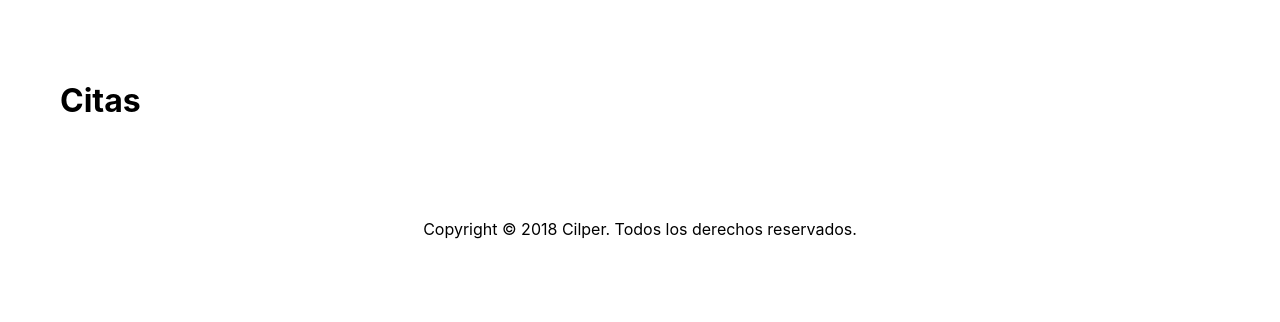
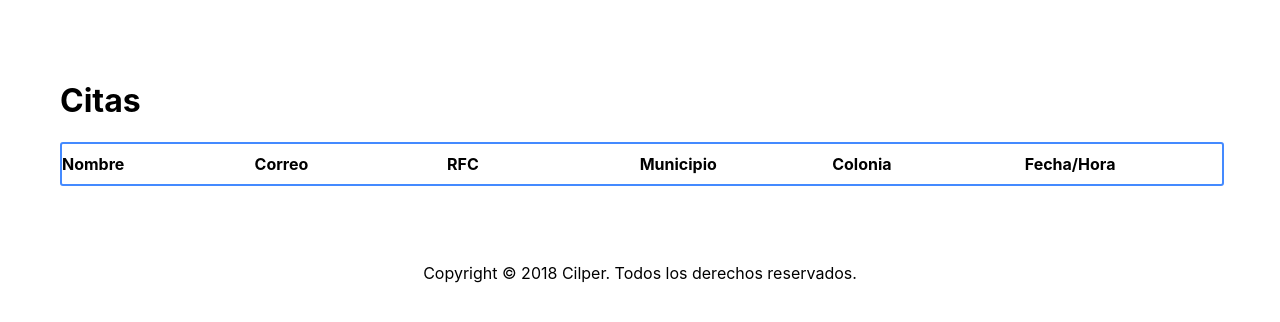
Before and after one commit to SaulSandovalM/Citas, a React (Create React App) app: page /TablePachuca in a window 1280 px wide. Shown: the top 322 px of the page. Built offline with nearby package versions, Linux system fonts and the light colour scheme.

Commit message:
reset ref corregido

```diff
--- a/src/actions/usuarioActions.js
+++ b/src/actions/usuarioActions.js
@@ -45,7 +45,7 @@ export function registrarEIniciarSesion(user) {
       })
     .catch(function(error) {
       let errorMessage = error.message;
-      console.log('something wrong ' + errorMessage);
+      console.log('Algo salio mal' + errorMessage);
     });
   }
 }
@@ -57,7 +57,7 @@ export function cerrarSesion() {
         console.log('Ya sali ', r);
         dispatch(cerrarSesionAction(null));
       }).catch( (error) => {
-        console.error('No pude salir');
+        console.error('No pude salir, ayuda');
       });
   }
 }
--- a/src/components/home/Home.js
+++ b/src/components/home/Home.js
@@ -1,6 +1,7 @@
 import React, { Component } from 'react';
 import './Home.css';
 import firebaseConf from '../../Firebase';
+import {Link} from 'react-router-dom';
 
 class Home extends Component {
   constructor(props) {
@@ -125,7 +126,7 @@ class Home extends Component {
             <h1 className="back-title">Agenda tu Cita</h1>
             <div className="row2">
               <div className="text2">
-                <form onSubmit={this.sendMessage.bind(this)}>
+                <form onSubmit={this.sendMessage.bind(this)} ref='contactForm'>
                   <div className="form-group-r">
                     <div className="modal-name">
                       <input
@@ -302,7 +303,7 @@ class Home extends Component {
                   </div>
                   <div className="form-group-r">
                     <div className="modal-name">
-                      <select className="form-control-r" ref={sede => this.inputSede = sede} onchange="hello()">
+                      <select className="form-control-r" ref={sede => this.inputSede = sede}>
                         <option id='sede'>Pachuca de Soto</option>
                         <option id='sede'>Huejutla</option>
                       </select>
@@ -311,6 +312,9 @@ class Home extends Component {
                   <div className="presentation-cta">
                     <button type='submit' className="boton-color2">Confirmar</button>
                   </div>
+                  <Link to="/TablePachuca">
+                    <button>TablePachuca</button>
+                  </Link>
                 </form>
               </div>
             </div>
--- a/src/components/tables/pachuca/TablePachuca.js
+++ b/src/components/tables/pachuca/TablePachuca.js
@@ -27,13 +27,23 @@ class TablePachuca extends Component {
     return (
       <div className="App">
         <h1>Citas</h1>
+          <div className="products-al">
+            <div style={{width: '16.6%', height: '40px', color: 'black', display: 'flex', flexDirection: 'column', justifyContent: 'center', fontWeight: 'bold'}}>Nombre</div>
+            <div style={{width: '16.6%', height: '40px', color: 'black', display: 'flex', flexDirection: 'column', justifyContent: 'center', fontWeight: 'bold'}}>Correo</div>
+            <div style={{width: '16.6%', height: '40px', color: 'black', display: 'flex', flexDirection: 'column', justifyContent: 'center', fontWeight: 'bold'}}>RFC</div>
+            <div style={{width: '16.6%', height: '40px', color: 'black', display: 'flex', flexDirection: 'column', justifyContent: 'center', fontWeight: 'bold'}}>Municipio</div>
+            <div style={{width: '16.6%', height: '40px', color: 'black', display: 'flex', flexDirection: 'column', justifyContent: 'center', fontWeight: 'bold'}}>Colonia</div>
+            <div style={{width: '16.6%', height: '40px', color: 'black', display: 'flex', flexDirection: 'column', justifyContent: 'center', fontWeight: 'bold'}}>Fecha/Hora</div>
+          </div>
         {
           this.state.agendaCita.map(agendaCita => (
             <div className="products-al">
-              <div style={{width: '25%', height: '40px', color: 'black', display: 'flex', flexDirection: 'column', justifyContent: 'center'}}>Nombre: {agendaCita.nombre} {agendaCita.apellidop} {agendaCita.apellidom}</div>
-              <div style={{width: '25%', height: '40px', color: 'black', display: 'flex', flexDirection: 'column', justifyContent: 'center'}}>Email: {agendaCita.email}</div>
-              <div style={{width: '25%', height: '40px', color: 'black', display: 'flex', flexDirection: 'column', justifyContent: 'center'}}>Fecha: {agendaCita.fecha}</div>
-              <div style={{width: '25%', height: '40px', color: 'black', display: 'flex', flexDirection: 'column', justifyContent: 'center'}}>Hora: {agendaCita.hora}</div>
+              <div style={{width: '16.6%', height: '40px', color: 'black', display: 'flex', flexDirection: 'column', justifyContent: 'center'}}>{agendaCita.nombre} {agendaCita.apellidop} {agendaCita.apellidom}</div>
+              <div style={{width: '16.6%', height: '40px', color: 'black', display: 'flex', flexDirection: 'column', justifyContent: 'center'}}>{agendaCita.email}</div>
+              <div style={{width: '16.6%', height: '40px', color: 'black', display: 'flex', flexDirection: 'column', justifyContent: 'center'}}>{agendaCita.rfc}</div>
+              <div style={{width: '16.6%', height: '40px', color: 'black', display: 'flex', flexDirection: 'column', justifyContent: 'center'}}>{agendaCita.municipio}</div>
+              <div style={{width: '16.6%', height: '40px', color: 'black', display: 'flex', flexDirection: 'column', justifyContent: 'center'}}>{agendaCita.colonia}</div>
+              <div style={{width: '16.6%', height: '40px', color: 'black', display: 'flex', flexDirection: 'column', justifyContent: 'center'}}>{agendaCita.hora} - {agendaCita.fecha}</div>
             </div>
           )).reverse()
         }
```
